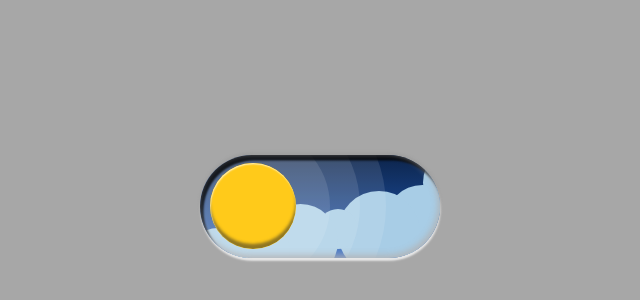
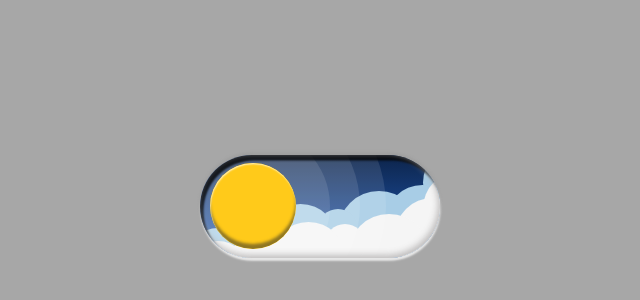
Before and after one commit to dsdyaz/fancy-toggle, a React (Vite) app: page / in a window 1280 px wide. Shown: the part 194-494 px from the top of the page, without its empty margins (320-960 px from the left). Built offline with nearby package versions, Linux system fonts and the light colour scheme.

Commit message:
finished fixing bottomm area

```diff
--- a/src/style/bottom-area.css
+++ b/src/style/bottom-area.css
@@ -79,34 +79,34 @@
     left: -5%;
 }
 
-.bottom-area__item--front.bottom-area__item--top-right {
+.bottom-area__front-cluster .bottom-area__item_top-right {
     top: 10%;
 }
 
-.bottom-area__item--front.bottom-area__item--bottom-right {
+.bottom-area__front-cluster .bottom-area__item_bottom-right {
     top: 37%;
     left: 78%;
 }
 
-.bottom-area__item--front.bottom-area__item--right-center {
+.bottom-area__front-cluster .bottom-area__item_right-center {
     top: 52%;
     left: 59%;
 }
 
-.bottom-area__item--front.bottom-area__item--center {
+.bottom-area__front-cluster .bottom-area__item_center {
     top: 62%;
     left: 50%;
 }
 
-.bottom-area__item--front.bottom-area__item--left-center {
+.bottom-area__front-cluster .bottom-area__item_left-center {
     top: 60%;
     left: 28.5%;
 }
 
-.bottom-area__item--front.bottom-area__item--top-left {
+.bottom-area__front-cluster .bottom-area__item_top-left {
     top: 70%;
 }
 
-.bottom-area__item--front.bottom-area__item--bottom-left {
+.bottom-area__front-cluster .bottom-area__item_bottom-left {
     top: 78%;
 }
--- a/src/toggle__background/bottom-area.jsx
+++ b/src/toggle__background/bottom-area.jsx
@@ -13,13 +13,15 @@ export default function BottomArea() {
         <div className="bottom-area__item bottom-area__item_top-left" />
         <div className="bottom-area__item bottom-area__item_bottom-left" />
       </div>
-      <div className="bottom-area__item bottom-area__item--front bottom-area__item--top-right" />
-      <div className="bottom-area__item bottom-area__item--front bottom-area__item--bottom-right" />
-      <div className="bottom-area__item bottom-area__item--front bottom-area__item--right-center" />
-      <div className="bottom-area__item bottom-area__item--front bottom-area__item--center" />
-      <div className="bottom-area__item bottom-area__item--front bottom-area__item--left-center" />
-      <div className="bottom-area__item bottom-area__item--front bottom-area__item--top-left" />
-      <div className="bottom-area__item bottom-area__item--front bottom-area__item--bottom-left" />
+      <div className="bottom-area__front-cluster">
+        <div className="bottom-area__item bottom-area__item_top-right" />
+        <div className="bottom-area__item bottom-area__item_bottom-right" />
+        <div className="bottom-area__item bottom-area__item_right-center" />
+        <div className="bottom-area__item bottom-area__item_center" />
+        <div className="bottom-area__item bottom-area__item_left-center" />
+        <div className="bottom-area__item bottom-area__item_top-left" />
+        <div className="bottom-area__item bottom-area__item_bottom-left" />
+      </div>
     </div>
   )
 }
```
